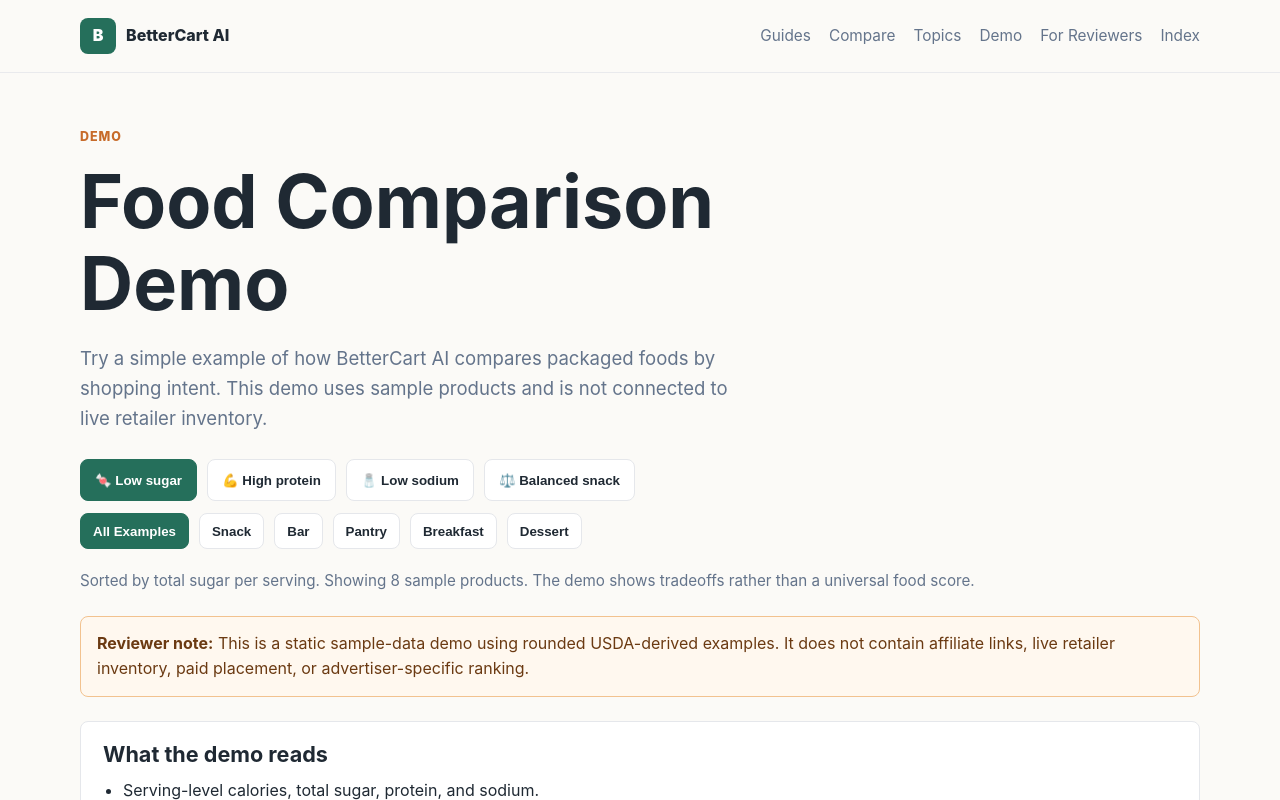
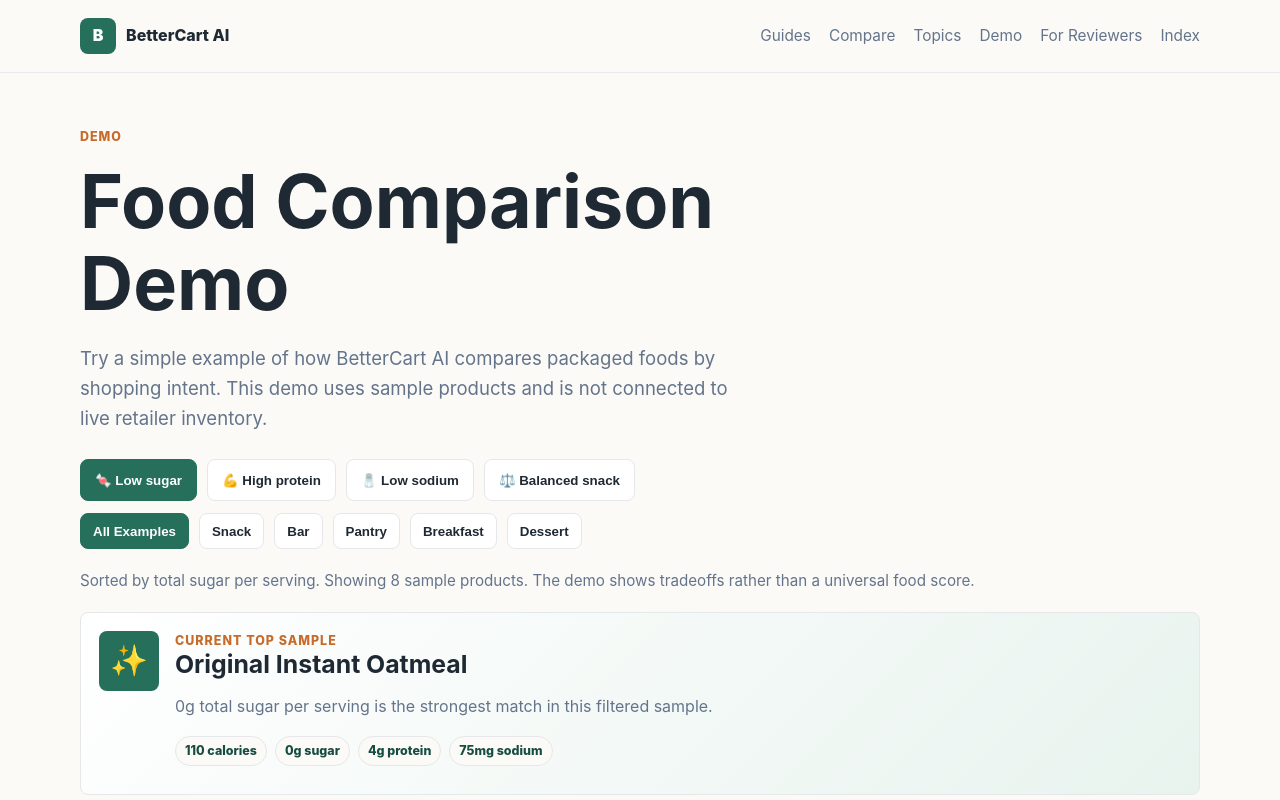
Before and after one commit to Astalos11/bettercart-ai-approval-site, a Next.js app: page /tools/food-comparison-demo in a window 1280 px wide. Shown: the top 800 px of the page. Built offline with nearby package versions, Linux system fonts and the light colour scheme; no server answers.

Commit message:
Add demo top sample result card

```diff
--- a/app/globals.css
+++ b/app/globals.css
@@ -767,6 +767,37 @@ th {
   text-transform: capitalize;
 }
 
+.top-result-card {
+  display: grid;
+  grid-template-columns: 60px 1fr;
+  gap: 16px;
+  align-items: start;
+  background: linear-gradient(135deg, #ffffff 0%, #e8f3ee 100%);
+  border: 1px solid var(--line);
+  border-radius: 8px;
+  padding: 18px;
+  margin: 18px 0;
+}
+
+.top-result-card h2 {
+  font-size: 1.55rem;
+}
+
+.top-result-card p {
+  color: var(--muted);
+}
+
+.top-result-icon {
+  display: grid;
+  place-items: center;
+  width: 60px;
+  height: 60px;
+  border-radius: 8px;
+  background: var(--green);
+  color: white;
+  font-size: 1.9rem;
+}
+
 .compare-tray {
   display: grid;
   grid-template-columns: minmax(0, 0.95fr) minmax(0, 1.05fr);
@@ -907,6 +938,7 @@ th {
   .metric-preview-row,
   .demo-table-row,
   .compare-tray,
+  .top-result-card,
   .selected-card {
     grid-template-columns: 1fr;
   }
--- a/app/tools/food-comparison-demo/page.jsx
+++ b/app/tools/food-comparison-demo/page.jsx
@@ -40,6 +40,14 @@ function getMetricFocus(intent) {
   return "Sorted by sodium per serving.";
 }
 
+function getTopReason(product, intent) {
+  if (!product) return "";
+  if (intent === "low_sugar") return `${product.totalSugar}g total sugar per serving is the strongest match in this filtered sample.`;
+  if (intent === "high_protein") return `${product.protein}g protein per serving rises to the top for this intent.`;
+  if (intent === "low_sodium") return `${product.sodium}mg sodium per serving is the lowest match in this filtered sample.`;
+  return "The balanced view weighs sugar, sodium, calories, and protein together for the sample set.";
+}
+
 function barWidth(value, max) {
   return `${Math.max(4, Math.min(100, Math.round((value / max) * 100)))}%`;
 }
@@ -65,6 +73,7 @@ export default function DemoPage() {
   const selectedProducts = useMemo(() => {
     return demoProducts.filter((product) => selectedNames.includes(product.name));
   }, [selectedNames]);
+  const topProduct = sortedProducts[0];
 
   function toggleSelected(productName) {
     setSelectedNames((current) => {
@@ -116,6 +125,23 @@ export default function DemoPage() {
         </div>
 
         <p className="small-note">{getMetricFocus(intent)} Showing {sortedProducts.length} sample products. The demo shows tradeoffs rather than a universal food score.</p>
+
+        {topProduct ? (
+          <div className="top-result-card">
+            <div className="top-result-icon" aria-hidden="true">✨</div>
+            <div>
+              <div className="eyebrow">Current top sample</div>
+              <h2>{topProduct.name}</h2>
+              <p>{getTopReason(topProduct, intent)}</p>
+              <div className="chip-row">
+                <span className="chip">{topProduct.calories} calories</span>
+                <span className="chip">{topProduct.totalSugar}g sugar</span>
+                <span className="chip">{topProduct.protein}g protein</span>
+                <span className="chip">{topProduct.sodium}mg sodium</span>
+              </div>
+            </div>
+          </div>
+        ) : null}
 
         <div className="sample-data-note">
           <strong>Reviewer note:</strong> This is a static sample-data demo using rounded USDA-derived examples. It does not contain affiliate links, live retailer inventory, paid placement, or advertiser-specific ranking.
```
